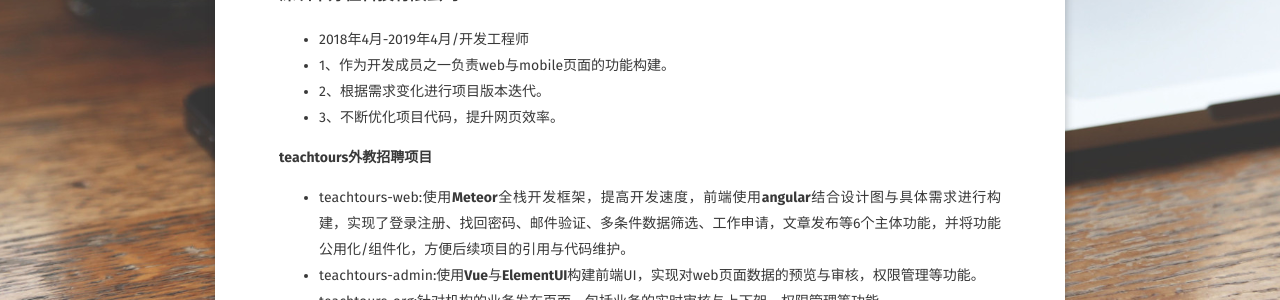
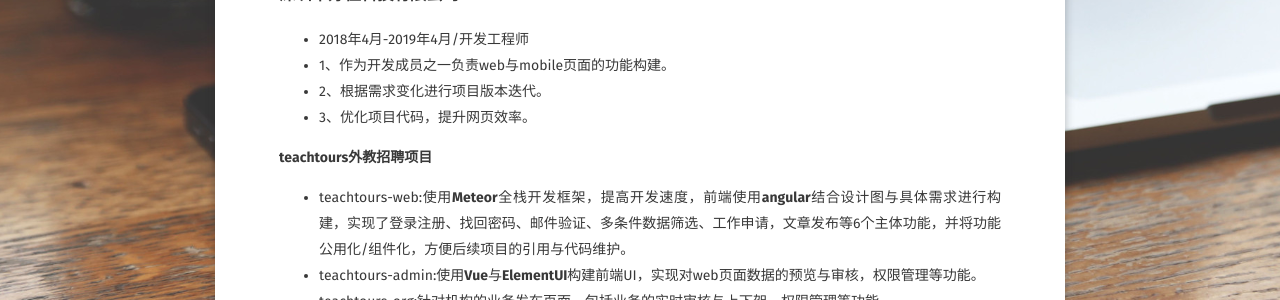
Before and after one commit to CLC707889523/kanade.github.io, a Jekyll site: the page built from about/index.md, in a window 1280 px wide. Shown: the part 527-827 px from the top of the page. Built offline with Jekyll 4.4.1, drawn with Linux system fonts in a browser that asks for light colours; some web fonts are replaced.

Commit message:
update resume text

```diff
--- a/about/index.md
+++ b/about/index.md
@@ -15,7 +15,7 @@ comments: false
 * 2018年4月-2019年4月/开发工程师
 * 1、作为开发成员之一负责web与mobile页面的功能构建。
 * 2、根据需求变化进行项目版本迭代。
-* 3、不断优化项目代码，提升网页效率。
+* 3、优化项目代码，提升网页效率。
 
 <left><b>teachtours外教招聘项目</b></left>
 
```
